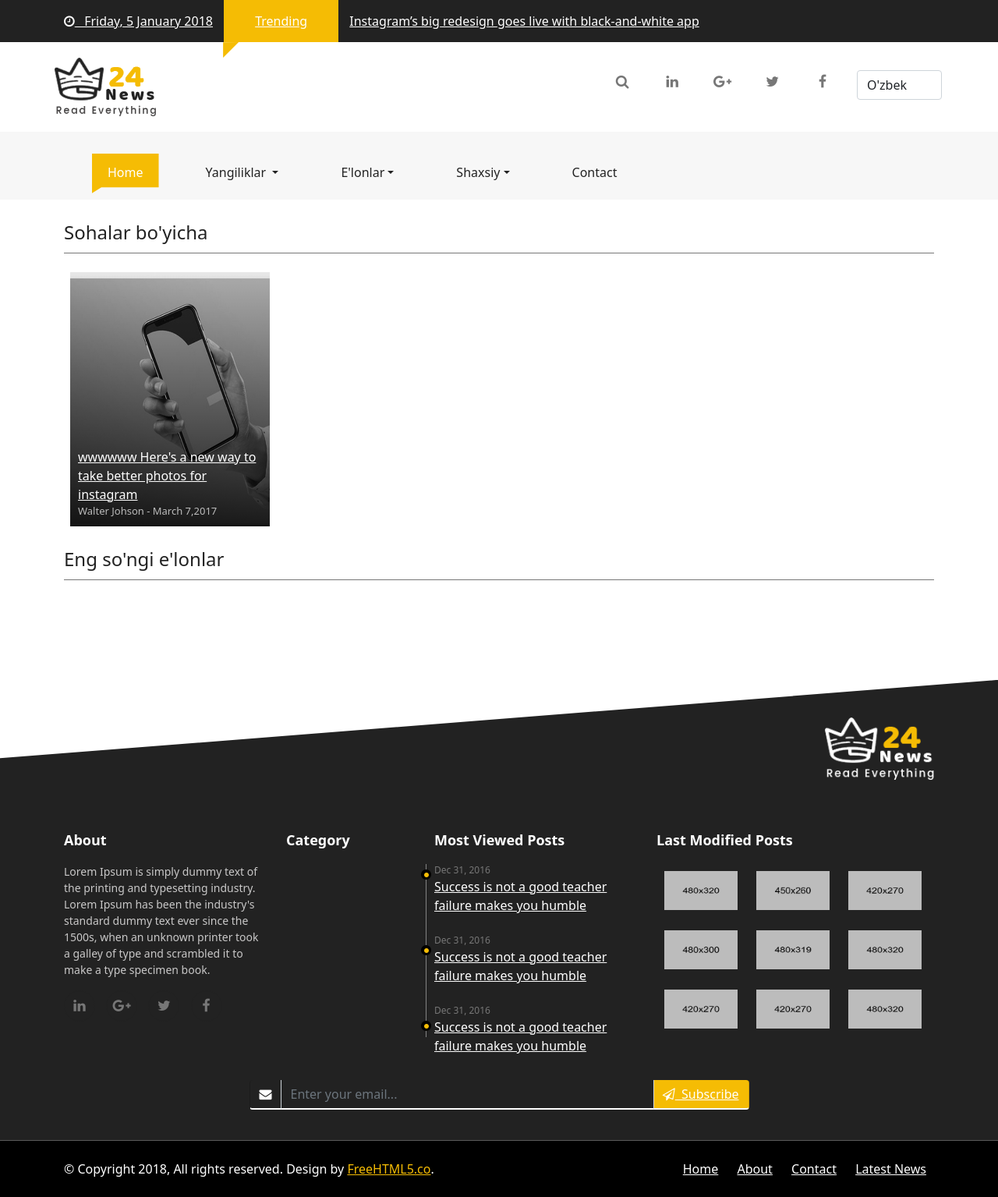
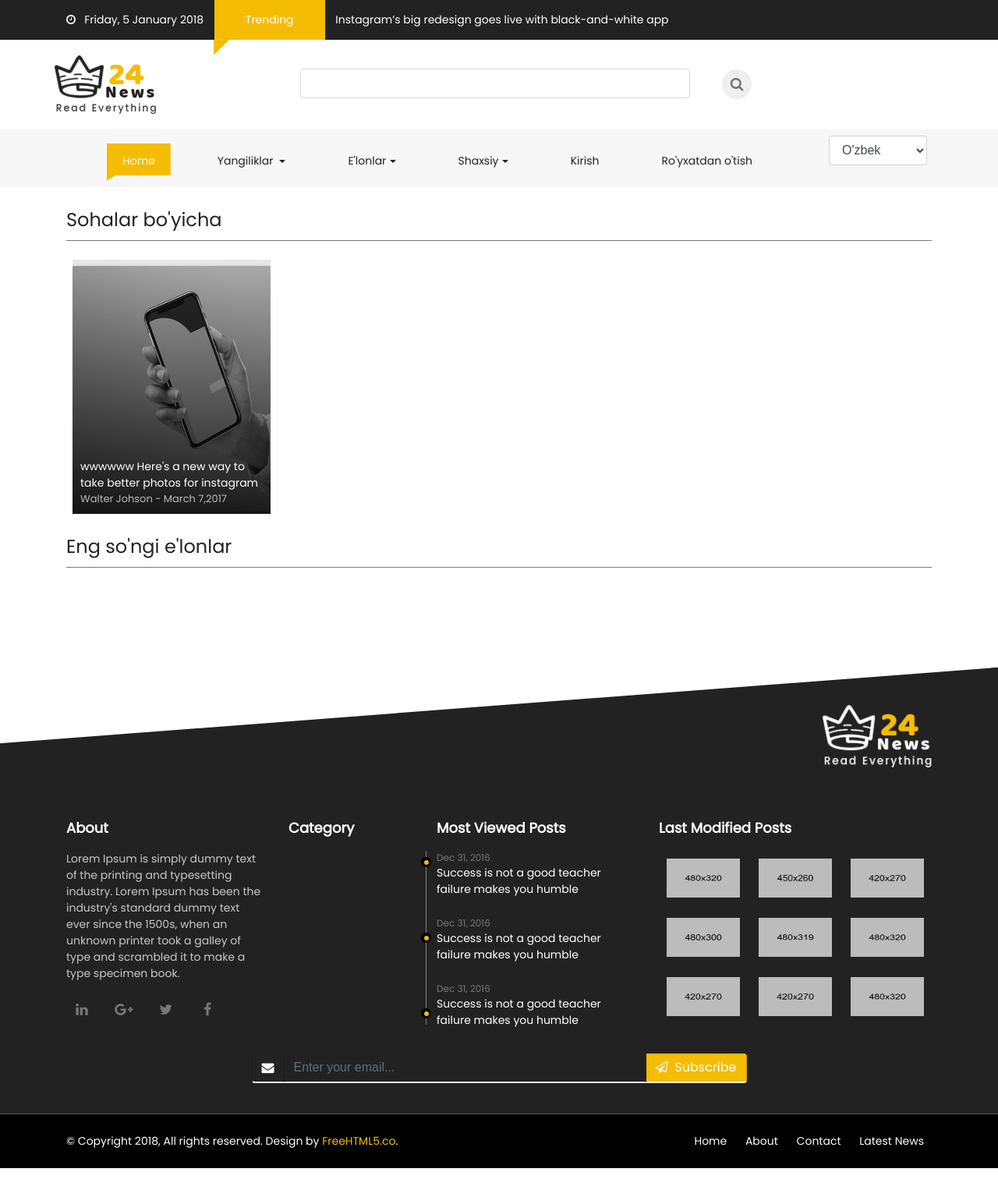
Before and after one commit to sardoruktamov/rishton_news, a Django app: a page that uses templates/announcement/announcements.html in a window 1280 px wide. Shown: the whole page at 78% size. After the commit the page ends 1498 px from the top, so only its background shows below. Run offline with Django 3.2, Linux system fonts and the light colour scheme; data that the repository does not hold is empty; some libraries are stand-ins or nearby versions.

Commit message:
announcements sahifasini header qismi o`zgardi

```diff
--- a/templates/announcement/announcements.html
+++ b/templates/announcement/announcements.html
@@ -13,18 +13,15 @@
           integrity="sha384-wvfXpqpZZVQGK6TAh5PVlGOfQNHSoD2xbE+QkPxCAFlNEevoEH3Sl0sibVcOQVnN" crossorigin="anonymous">
     <link href="{% static 'css/animate.css' %}" rel="stylesheet" type="text/css"/>
     <link href="https://fonts.googleapis.com/css?family=Poppins" rel="stylesheet">
-    <link href="https://cdn.jsdelivr.net/npm/bootstrap@5.0.0-beta1/dist/css/bootstrap.min.css" rel="stylesheet">
-
     <link href="{% static 'css/owl.carousel.css' %}" rel="stylesheet" type="text/css"/>
     <link href="{% static 'css/owl.theme.default.css' %}" rel="stylesheet" type="text/css"/>
     <!-- Bootstrap CSS -->
     <link href="{% static 'css/style_1.css' %}" rel="stylesheet" type="text/css"/>
-
     <!-- Modernizr JS -->
     <script src="{% static 'js/modernizr-3.5.0.min.js' %}"></script>
 
 </head>
-
+<body>
 <div class="container-fluid fh5co_header_bg">
     <div class="container">
         <div class="row">
@@ -46,39 +43,45 @@
                 <img src="{% static 'images/logo.png' %}" alt="img" class="fh5co_logo_width"/>
             </div>
             <div class="col-12 col-md-9 align-self-center fh5co_mediya_right">
-                <div class="text-center d-inline-block">
-                    <a class="fh5co_display_table">
-                        <div class="fh5co_verticle_middle"><i class="fa fa-search"></i></div>
-                    </a>
-                </div>
-                <div class="text-center d-inline-block">
-                    <a class="fh5co_display_table">
-                        <div class="fh5co_verticle_middle"><i class="fa fa-linkedin"></i></div>
-                    </a>
-                </div>
-                <div class="text-center d-inline-block">
-                    <a class="fh5co_display_table">
-                        <div class="fh5co_verticle_middle"><i class="fa fa-google-plus"></i></div>
-                    </a>
-                </div>
-                <div class="text-center d-inline-block">
-                    <a href="https://twitter.com/fh5co" target="_blank" class="fh5co_display_table">
-                        <div class="fh5co_verticle_middle"><i class="fa fa-twitter"></i></div>
-                    </a>
-                </div>
-                <div class="text-center d-inline-block">
-                    <a href="https://fb.com/fh5co" target="_blank" class="fh5co_display_table">
-                        <div class="fh5co_verticle_middle"><i class="fa fa-facebook"></i></div>
-                    </a>
-                </div>
+                <form action="{% url 'search-ann' %}" method="get" class="d-flex editContent">
+                    <div class="row col-12">
+                        <div class="col-8 text-center d-inline-block">
+                            <input class="form-control" name="search" type="text" style="width: 100%" >
+                        </div>
+                        <div class="col-2 text-center d-inline-block">
+                            <button type="submit" class="fh5co_display_table"><i class="fa fa-search"></i></button>
+                        </div>
+                    </div>
+                </form>
+
+{#                <div class="text-center d-inline-block">#}
+{#                    <a class="fh5co_display_table">#}
+{#                        <div class="fh5co_verticle_middle"><i class="fa fa-linkedin"></i></div>#}
+{#                    </a>#}
+{#                </div>#}
+{#                <div class="text-center d-inline-block">#}
+{#                    <a class="fh5co_display_table">#}
+{#                        <div class="fh5co_verticle_middle"><i class="fa fa-google-plus"></i></div>#}
+{#                    </a>#}
+{#                </div>#}
+{#                <div class="text-center d-inline-block">#}
+{#                    <a href="https://twitter.com/fh5co" target="_blank" class="fh5co_display_table">#}
+{#                        <div class="fh5co_verticle_middle"><i class="fa fa-twitter"></i></div>#}
+{#                    </a>#}
+{#                </div>#}
+{#                <div class="text-center d-inline-block">#}
+{#                    <a href="https://fb.com/fh5co" target="_blank" class="fh5co_display_table">#}
+{#                        <div class="fh5co_verticle_middle"><i class="fa fa-facebook"></i></div>#}
+{#                    </a>#}
+{#                </div>#}
                 <!--<div class="d-inline-block text-center"><img src="images/country.png" alt="img" class="fh5co_country_width"/></div>-->
-                <div class="d-inline-block text-center dd_position_relative ">
-                    <select class="form-control fh5co_text_select_option">
-                        <option>O'zbek</option>
-                        <option>Русский</option>
-                    </select>
-                </div>
-                <div class="clearfix"></div>
+{#                <div class="d-inline-block text-center dd_position_relative ">#}
+{#                    <select class="form-control fh5co_text_select_option">#}
+{#                        <option>O'zbek</option>#}
+{#                        <option>Русский</option>#}
+{#                    </select>#}
+{#                </div>#}
+{#                <div class="clearfix"></div>#}
             </div>
         </div>
     </div>
@@ -91,12 +94,12 @@
                     aria-label="Toggle navigation"><span class="fa fa-bars"></span></button>
             <a class="navbar-brand" href="{% url 'homepage' %}"><img src="{% static 'images/logo.png' %}" alt="img"
                                                                      class="mobile_logo_width"/></a>
+
             <div class="collapse navbar-collapse" id="navbarSupportedContent">
                 <ul class="navbar-nav mr-auto">
                     <li class="nav-item active">
                         <a class="nav-link" href="{% url 'homepage' %}">Home <span class="sr-only">(current)</span></a>
                     </li>
-
                     <li class="nav-item dropdown">
                         <a class="nav-link dropdown-toggle" href="#" id="dropdownMenuButton2" data-toggle="dropdown"
                            aria-haspopup="true" aria-expanded="false">Yangiliklar <span class="sr-only">(current)</span></a>
@@ -107,7 +110,6 @@
                             {% endfor %}
                         </div>
                     </li>
-
                     <li class="nav-item dropdown">
                         <a class="nav-link dropdown-toggle" href="#" id="dropdownMenuButton3" data-toggle="dropdown"
                            aria-haspopup="true" aria-expanded="false">E'lonlar<span class="sr-only">(current)</span></a>
@@ -124,13 +126,24 @@
                             <a class="dropdown-item" href="{% url 'announcement_create' %}">E'lon berish</a>
                             <a class="dropdown-item" href="#">Shaxsiy sahifa</a>
                             <a class="dropdown-item" href="#">mening e'lonlarim</a>
+                            <a class="dropdown-item" href="{% url 'contact' %}">Biz bilan bog'lanish</a>
                         </div>
                     </li>
                     <li class="nav-item ">
-                        <a class="nav-link" href="{% url 'contact' %}">Contact <span
+                        <a class="nav-link" href="">Kirish <span
+                                class="sr-only">(current)</span></a>
+                    </li>
+                    <li class="nav-item ">
+                        <a class="nav-link" href="">Ro'yxatdan o'tish <span
                                 class="sr-only">(current)</span></a>
                     </li>
                 </ul>
+                <div class="d-inline-block  ">
+                    <select class="form-control fh5co_text_select_option">
+                        <option>O'zbek</option>
+                        <option>Русский</option>
+                    </select>
+                </div>
             </div>
         </nav>
     </div>
```
